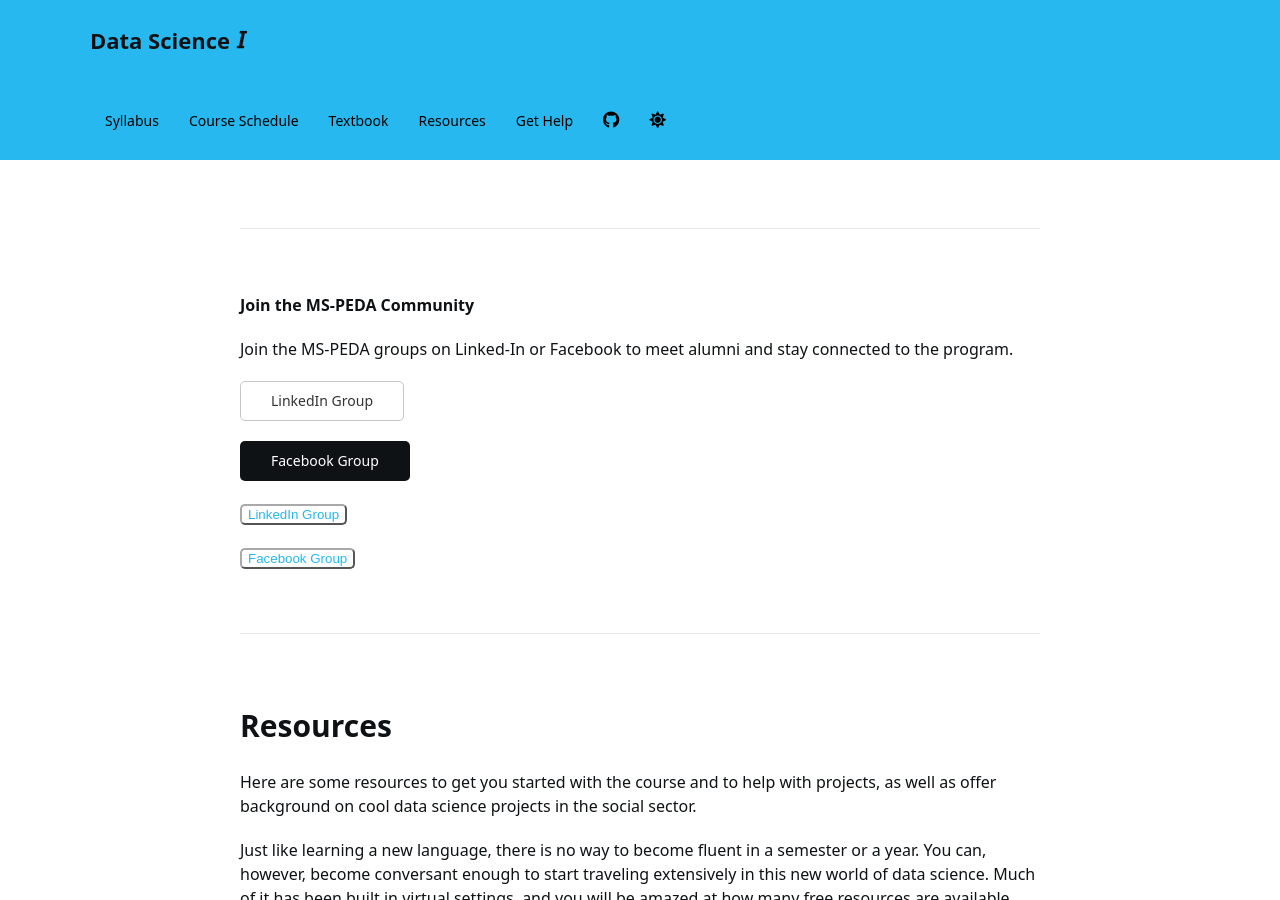
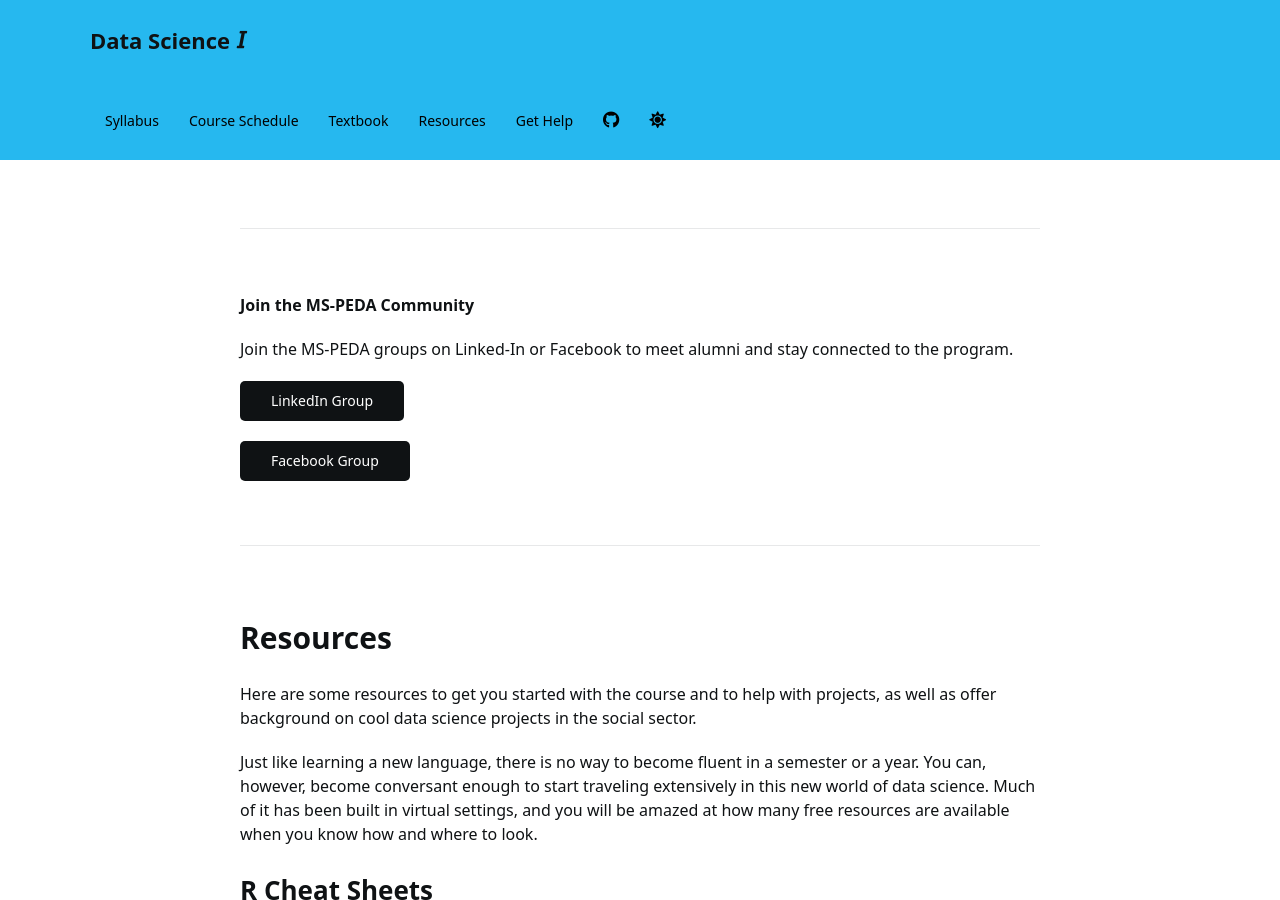
Before and after one commit to DS4PS/cpp-526-sum-2021, a Jekyll site: the page built from resources.md, in a window 1280 px wide and 900 px high. Built offline with Jekyll 4.4.1, drawn with Linux system fonts in a browser that asks for light colours; nearby versions of some CDN libraries; a style sheet for code colours, icons or effects is not loaded.

Commit message:
Update resources.md

```diff
--- a/resources.md
+++ b/resources.md
@@ -13,13 +13,10 @@ layout: default
 
 Join the MS-PEDA groups on Linked-In or Facebook to meet alumni and stay connected to the program.
 
-<a class="uk-button uk-button-default" onclick="window.open('https://www.linkedin.com/groups/13977637/')"> LinkedIn Group </a>
+<a class="uk-button uk-button-primary" onclick="window.open('https://www.linkedin.com/groups/13977637/')"> LinkedIn Group </a>
 
 <a class="uk-button uk-button-primary" onclick="window.open('https://www.facebook.com/groups/507960480629680')"> Facebook Group </a>
 
-<button type="submit" onclick="window.open('https://www.linkedin.com/groups/13977637/')"> LinkedIn Group </button>
-
-<button type="submit" onclick="window.open('https://www.facebook.com/groups/507960480629680')"> Facebook Group </button>
 
 
 <br>
```
